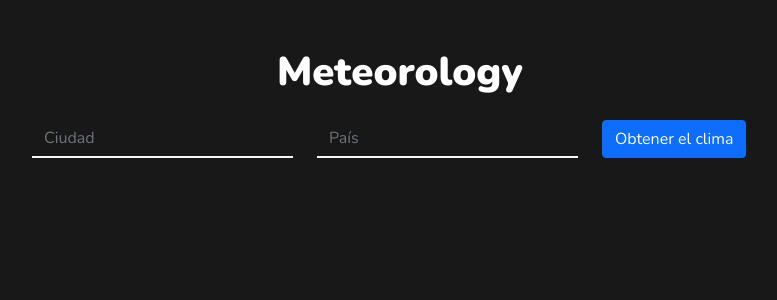
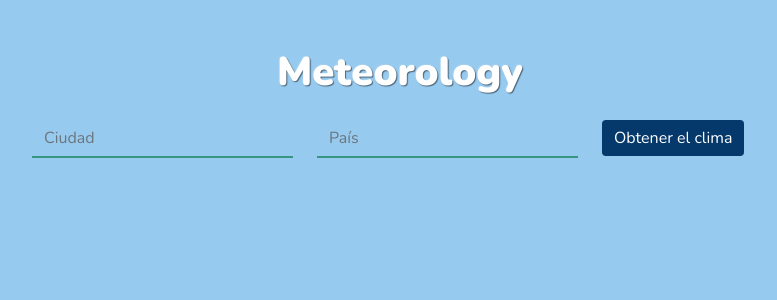
Before and after one commit to ElDuartte/temperatura-app, a React (Create React App) app: page / in a window 1280 px wide. Shown: the top 300 px of the page, without its empty margins (240-1017 px from the left). Built offline with nearby package versions, Linux system fonts and the light colour scheme.

Commit message:
cambio de color

```diff
--- a/src/App.js
+++ b/src/App.js
@@ -84,7 +84,7 @@ class App extends React.Component {
 			const response = await api_call.json();
 
 			this.setState({
-				city: `${response.name},${response.sys.country}`,
+				city: `${response.name}, ${response.sys.country}`,
 				celsius: this.calCelsius(response.main.temp),
 				temp_max: this.calCelsius(response.main.temp_max),
 				temp_min: this.calCelsius(response.main.temp_min),
--- a/src/sass/components/Form.scss
+++ b/src/sass/components/Form.scss
@@ -5,13 +5,17 @@ form {
 form input[name="city"],
 form input[name="country"] {
 	background-color: transparent;
-	color: white;
+	color: #05386b;
 	border: none;
-	border-bottom: 2px solid whitesmoke;
+	border-bottom: 2px solid #379683;
 	border-radius: 0;
 }
 
 .btn {
+	background-color: #05386b !important;
+	color: #fff;
+	border: none !important;
+	cursor: pointer;
 	// Small devices (landscape phones, 576px and up)
 	@media (max-width: 576px) {
 		width: 100%;
@@ -20,3 +24,7 @@ form input[name="country"] {
 		width: 100%;
 	}
 }
+
+.btn:focus {
+	border: none !important;
+}
--- a/src/sass/components/Weather.scss
+++ b/src/sass/components/Weather.scss
@@ -3,11 +3,9 @@
 	margin-bottom: 3rem;
 }
 
-
-
 form input,
 .container::-webkit-input-placeholder {
-	color: white !important;
+	color: #05386b !important;
 }
 
 form input:focus {
--- a/src/sass/main.scss
+++ b/src/sass/main.scss
@@ -1,11 +1,15 @@
 * {
-	background-color: #181818;
-	color: white;
+	// background-color: #5cdb95;
+	background-color: #97caef;
+	color: #05386b;
 	font-family: "Nunito", sans-serif;
 	font-weight: 400;
 }
 
 .title,
 h1 {
+	color: #fff !important;
 	font-weight: 900 !important;
+	text-shadow: -1px -1px 1px rgba(255, 255, 255, 0.1),
+		1px 1px 1px rgba(0, 0, 0, 0.5), 2px 2px 2px rgba(206, 89, 55, 0);
 }
```
